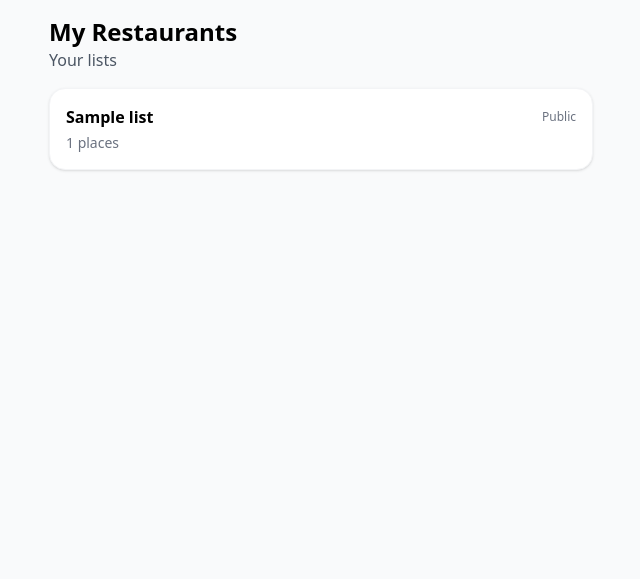
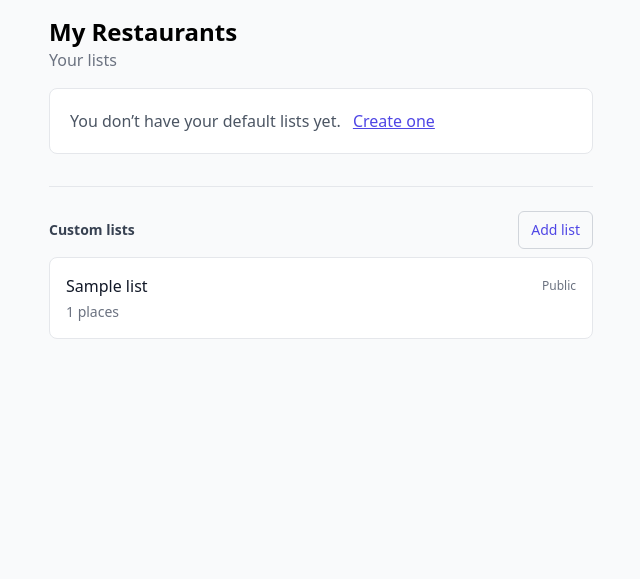
Before and after one commit to ratuja-reddy/oishii, a Django app: page /my/ in a window 1280 px wide. Shown: the top 579 px of the page, without its empty margins (319-959 px from the left). Run offline with Django 5.2, Linux system fonts and the light colour scheme; a user stored in the database is signed in; tables that the repository leaves empty hold one stand-in row (values such as "Sample post"); some libraries are stand-ins or nearby versions.

Commit message:
feat: add ability to a add a custom list

```diff
--- a/places/views.py
+++ b/places/views.py
@@ -1,7 +1,8 @@
 from django.contrib import messages
 from django.contrib.auth.decorators import login_required
-from django.http import HttpResponseBadRequest
+from django.http import HttpResponse, HttpResponseBadRequest
 from django.shortcuts import get_object_or_404, redirect, render
+from django.urls import reverse
 
 from .forms import ReviewForm
 from .models import List, Pin, Restaurant, Review
@@ -52,20 +53,30 @@ def toggle_pin(request, pk):
 
 @login_required
 def my_restaurants(request):
-    lists = (
+    all_lists = list(
         List.objects.filter(owner=request.user)
+        .prefetch_related("pins__restaurant")
         .order_by("title")
-        .prefetch_related("pins__restaurant")
     )
-    pins = (
-        Pin.objects.select_related("restaurant")
-        .filter(user=request.user)
-        .order_by("-created_at")[:100]
-    )
+
+    def norm(s: str) -> str:
+        return (s or "").strip().lower()
+
+    visited = next((lst for lst in all_lists if norm(lst.title) == "visited"), None)
+    # Treat either “Saved” or your earlier “Want to go” as the default saved list
+    saved = next((lst for lst in all_lists if norm(lst.title) in {"saved", "want to go"}), None)
+
+    custom_lists = [lst for lst in all_lists if lst not in {visited, saved}]
+
     return render(
         request,
         "places/my_restaurants.html",
-        {"lists": lists, "pins": pins, "active_tab": "my"},
+        {
+            "visited": visited,
+            "saved": saved,
+            "custom_lists": custom_lists,
+            "active_tab": "my",
+        },
     )
 
 
@@ -175,20 +186,38 @@ def toggle_in_list(request, pk, list_id):
 
 @login_required
 def create_list(request):
-    """Create a new list from the modal and re-render the whole list picker."""
-    if request.method != "POST":
-        return HttpResponseBadRequest("POST only")
-    title = (request.POST.get("title") or "").strip()
-    if not title:
-        return HttpResponseBadRequest("Title required")
-    lst, _ = List.objects.get_or_create(owner=request.user, title=title, defaults={"is_public": False})
-    # re-render modal for the same restaurant (passed as hidden field)
-    pk = request.POST.get("restaurant_id")
-    r = get_object_or_404(Restaurant, pk=pk)
-    lists = List.objects.filter(owner=request.user).order_by("title")
-    present = set(Pin.objects.filter(list__in=lists, restaurant=r).values_list("list_id", flat=True))
-    return render(request, "places/_list_picker.html", {"r": r, "lists": lists, "present": present})
+    """
+    GET -> render small modal with form
+    POST -> create list for current user and HTMX-redirect to list detail
+    """
+    if request.method == "POST":
+        title = (request.POST.get("title") or "").strip()
+        is_public = (request.POST.get("is_public") == "on")
 
+        errors = {}
+        if not title:
+            errors["title"] = "Please enter a name."
+
+        # enforce uniqueness per user from your model Meta(unique_together)
+        if not errors and List.objects.filter(owner=request.user, title=title).exists():
+            errors["title"] = "You already have a list with this name."
+
+        if errors:
+            return render(request, "places/_list_create_modal.html", {
+                "errors": errors,
+                "title_value": title,
+                "is_public_value": is_public,
+            })
+
+        lst = List.objects.create(owner=request.user, title=title, is_public=is_public)
+
+        # HTMX redirect so the page changes without reloading everything
+        resp = HttpResponse("")
+        resp["HX-Redirect"] = reverse("list_detail", args=[lst.id])
+        return resp
+
+    # GET -> show modal
+    return render(request, "places/_list_create_modal.html")
 @login_required
 def list_detail(request, list_id):
     lst = get_object_or_404(List, pk=list_id, owner=request.user)
--- a/static/css/app.css
+++ b/static/css/app.css
@@ -828,6 +828,11 @@ select {
   margin-right: 1rem;
 }
 
+.my-6 {
+  margin-top: 1.5rem;
+  margin-bottom: 1.5rem;
+}
+
 .mb-2 {
   margin-bottom: 0.5rem;
 }
@@ -1092,6 +1097,10 @@ select {
   align-items: center;
 }
 
+.justify-end {
+  justify-content: flex-end;
+}
+
 .justify-center {
   justify-content: center;
 }
@@ -1476,6 +1485,10 @@ select {
   padding-top: 1.5rem;
 }
 
+.pt-2 {
+  padding-top: 0.5rem;
+}
+
 .text-center {
   text-align: center;
 }
--- a/templates/places/my_restaurants.html
+++ b/templates/places/my_restaurants.html
@@ -1,20 +1,87 @@
 {% extends "base.html" %}
 {% block content %}
-<h1 class="text-2xl font-bold">My Restaurants</h1>
-<p class="text-gray-600 mb-4">Your lists</p>
 
+<!-- Header -->
+<div class="mb-4">
+  <h1 class="text-2xl font-bold">My Restaurants</h1>
+  <p class="text-gray-500">Your lists</p>
+</div>
+
+<!-- Default lists -->
+<section class="space-y-3 mb-8">
+  {% if visited or saved %}
+    {% if visited %}
+      <a href="{% url 'list_detail' visited.id %}"
+         class="block bg-white rounded-lg border border-gray-200 p-4 hover:shadow-sm transition">
+        <div class="flex items-center justify-between">
+          <div class="font-medium text-gray-900">Visited</div>
+          <div class="text-xs text-gray-500">{{ visited.is_public|yesno:"Public,Private" }}</div>
+        </div>
+        <div class="text-sm text-gray-500 mt-1">{{ visited.pins.count }} places</div>
+      </a>
+    {% endif %}
+
+    {% if saved %}
+      <a href="{% url 'list_detail' saved.id %}"
+         class="block bg-white rounded-lg border border-gray-200 p-4 hover:shadow-sm transition">
+        <div class="flex items-center justify-between">
+          <div class="font-medium text-gray-900">Saved</div>
+          <div class="text-xs text-gray-500">{{ saved.is_public|yesno:"Public,Private" }}</div>
+        </div>
+        <div class="text-sm text-gray-500 mt-1">{{ saved.pins.count }} places</div>
+      </a>
+    {% endif %}
+  {% else %}
+    <div class="bg-white rounded-lg border border-gray-200 p-5 text-gray-600">
+      You don’t have your default lists yet.
+      <button
+        class="ml-2 underline text-indigo-600"
+        hx-get="{% url 'create_list' %}"
+        hx-target="#modal"
+        hx-swap="innerHTML">
+        Create one
+      </button>
+    </div>
+  {% endif %}
+</section>
+
+<hr class="border-gray-200 mb-6">
+
+<!-- Custom lists header with Add list button -->
+<div class="flex items-center justify-between mb-2">
+  <h2 class="text-sm font-semibold text-gray-700">Custom lists</h2>
+  <button
+    class="px-3 py-2 rounded-md border border-gray-300 text-indigo-600 text-sm font-medium hover:bg-gray-50"
+    hx-get="{% url 'create_list' %}"
+    hx-target="#modal"
+    hx-swap="innerHTML">
+    Add list
+  </button>
+</div>
+
+<!-- Custom lists -->
 <section class="space-y-3">
-  {% for lst in lists %}
+  {% for lst in custom_lists %}
     <a href="{% url 'list_detail' lst.id %}"
-       class="block bg-white rounded-2xl shadow p-4 hover:shadow-md transition border border-gray-100">
+       class="block bg-white rounded-lg border border-gray-200 p-4 hover:shadow-sm transition">
       <div class="flex items-center justify-between">
-        <div class="font-semibold">{{ lst.title }}</div>
+        <div class="font-medium text-gray-900">{{ lst.title }}</div>
         <div class="text-xs text-gray-500">{{ lst.is_public|yesno:"Public,Private" }}</div>
       </div>
       <div class="text-sm text-gray-500 mt-1">{{ lst.pins.count }} places</div>
     </a>
   {% empty %}
-    <div class="text-gray-600">No lists yet.</div>
+    <div class="bg-white rounded-lg border border-gray-200 p-5 text-gray-600 flex items-center justify-between">
+      <span>No custom lists yet.</span>
+      <button
+        class="px-3 py-2 rounded-md border border-gray-300 text-indigo-600 text-sm font-medium hover:bg-gray-50"
+        hx-get="{% url 'create_list' %}"
+        hx-target="#modal"
+        hx-swap="innerHTML">
+        Add list
+      </button>
+    </div>
   {% endfor %}
 </section>
+
 {% endblock %}
```
Also changed, not shown: templates/places/_list_create_modal.html (added, +48 -0 lines).
